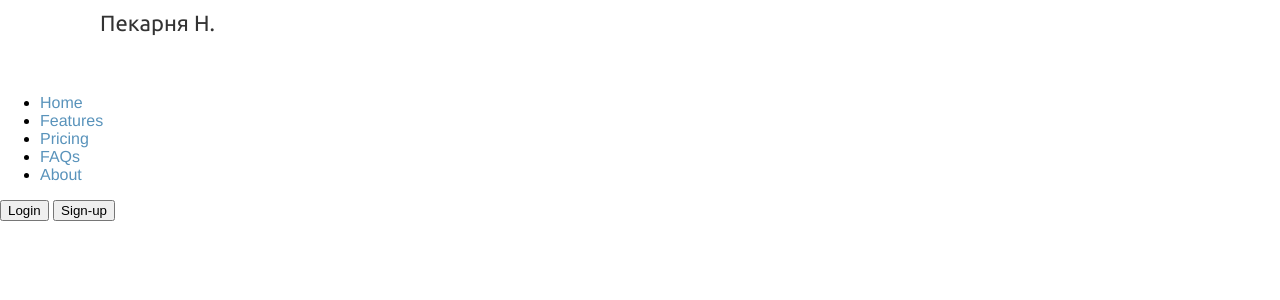
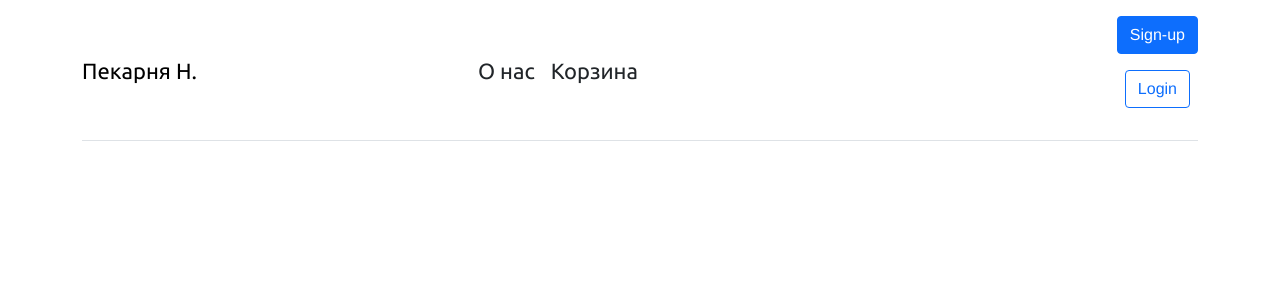
Before and after one commit to neverovska/ISP-LR3, a Django app: page / in a window 1280 px wide. Shown: the top 300 px of the page. Run offline with Django 3.2, Linux system fonts and the light colour scheme; data that the repository does not hold is empty; parts of the project's set-up code (start-up, migrations or seed data) failed here and were passed over; some libraries are stand-ins or nearby versions.

Commit message:
html, css, cart

```diff
--- a/bakery_n/settings.py
+++ b/bakery_n/settings.py
@@ -15,7 +15,7 @@ import os
 # Build paths inside the project like this: os.path.join(BASE_DIR, ...)
 BASE_DIR = os.path.dirname(os.path.dirname(os.path.abspath(__file__)))
 
-CART_SESSION_ID = 'cart'
+
 # Quick-start development settings - unsuitable for production
 # See https://docs.djangoproject.com/en/3.0/howto/deployment/checklist/
 
@@ -66,7 +66,7 @@ TEMPLATES = [
                 'django.template.context_processors.request',
                 'django.contrib.auth.context_processors.auth',
                 'django.contrib.messages.context_processors.messages',
-                'cart.context_processors.cart',
+
             ],
         },
     },
--- a/cart/cart.py
+++ b/cart/cart.py
@@ -3,74 +3,74 @@ from django.conf import settings
 from mybakery.models import Product
 
 
-class Cart(object):
-
-    def __init__(self, request):
-        """
-        Инициализация корзины
-        """
-        self.session = request.session
-        cart = self.session.get(settings.CART_SESSION_ID)
-        if not cart:
-            # сохраняем ПУСТУЮ корзину в сессии
-            cart = self.session[settings.CART_SESSION_ID] = {}
-        self.cart = cart
-
-    def __iter__(self):
-        """
-        Перебираем товары в корзине и получаем товары из базы данных.
-        """
-        product_ids = self.cart.keys()
-        # получаем товары и добавляем их в корзину
-        products = Product.objects.filter(id__in=product_ids)
-
-        cart = self.cart.copy()
-        for product in products:
-            cart[str(product.id)]['product'] = product
-
-        for item in cart.values():
-            item['price'] = Decimal(item['price'])
-            item['total_price'] = item['price'] * item['quantity']
-            yield item
-
-    def __len__(self):
-        """
-        Считаем сколько товаров в корзине
-        """
-        return sum(item['quantity'] for item in self.cart.values())
-
-    def add(self, product, quantity=1, update_quantity=False):
-        """
-        Добавляем товар в корзину или обновляем его количество.
-        """
-        product_id = str(product.id)
-        if product_id not in self.cart:
-            self.cart[product_id] = {'quantity': 0,
-                                     'price': str(product.price)}
-        if update_quantity:
-            self.cart[product_id]['quantity'] = quantity
-        else:
-            self.cart[product_id]['quantity'] += quantity
-        self.save()
-
-    def save(self):
-        # сохраняем товар
-        self.session.modified = True
-
-    def remove(self, product):
-        """
-        Удаляем товар
-        """
-        product_id = str(product.id)
-        if product_id in self.cart:
-            del self.cart[product_id]
-            self.save()
-
-    def get_total_price(self):
-        # получаем общую стоимость
-        return sum(Decimal(item['price']) * item['quantity'] for item in self.cart.values())
-
-    def clear(self):
-        # очищаем корзину в сессии
-        del self.session[settings.CART_SESSION_ID]
-        self.save()
+# class Cart(object):
+#
+#     def __init__(self, request):
+#         """
+#         Инициализация корзины
+#         """
+#         self.session = request.session
+#         cart = self.session.get(settings.CART_SESSION_ID)
+#         if not cart:
+#             # сохраняем ПУСТУЮ корзину в сессии
+#             cart = self.session[settings.CART_SESSION_ID] = {}
+#         self.cart = cart
+#
+#     def __iter__(self):
+#         """
+#         Перебираем товары в корзине и получаем товары из базы данных.
+#         """
+#         product_ids = self.cart.keys()
+#         # получаем товары и добавляем их в корзину
+#         products = Product.objects.filter(id__in=product_ids)
+#
+#         cart = self.cart.copy()
+#         for product in products:
+#             cart[str(product.id)]['product'] = product
+#
+#         for item in cart.values():
+#             item['price'] = Decimal(item['price'])
+#             item['total_price'] = item['price'] * item['quantity']
+#             yield item
+#
+#     def __len__(self):
+#         """
+#         Считаем сколько товаров в корзине
+#         """
+#         return sum(item['quantity'] for item in self.cart.values())
+#
+#     def add(self, product, quantity=1, update_quantity=False):
+#         """
+#         Добавляем товар в корзину или обновляем его количество.
+#         """
+#         product_id = str(product.id)
+#         if product_id not in self.cart:
+#             self.cart[product_id] = {'quantity': 0,
+#                                      'price': str(product.price)}
+#         if update_quantity:
+#             self.cart[product_id]['quantity'] = quantity
+#         else:
+#             self.cart[product_id]['quantity'] += quantity
+#         self.save()
+#
+#     def save(self):
+#         # сохраняем товар
+#         self.session.modified = True
+#
+#     def remove(self, product):
+#         """
+#         Удаляем товар
+#         """
+#         product_id = str(product.id)
+#         if product_id in self.cart:
+#             del self.cart[product_id]
+#             self.save()
+#
+#     def get_total_price(self):
+#         # получаем общую стоимость
+#         return sum(Decimal(item['price']) * item['quantity'] for item in self.cart.values())
+#
+#     def clear(self):
+#         # очищаем корзину в сессии
+#         del self.session[settings.CART_SESSION_ID]
+#         self.save()
--- a/cart/context_processors.py
+++ /dev/null
@@ -1,5 +0,0 @@
-from .cart import Cart
-
-
-def cart(request):
-    return {'cart': Cart(request)}
--- a/mybakery/static/css/base.css
+++ b/mybakery/static/css/base.css
@@ -12,16 +12,14 @@ h1, h2, h3, h4, h5 , h6 {
 
 a {
     text-decoration:none;
-    color:#5993bb;
-}
-
-a:hover {
-    color:#77b6e2;
+    font-family: 'Ubuntu', sans-serif;
+    color:#000000;
+    font-size:22px;
 }
 
 a.button, input[type="submit"] {
     color:#fff;
-    background:#5993bb;
+    background:#945c4b;
     border-radius:4px;
     padding:10px 20px;
     font-size:14px;
@@ -115,20 +109,6 @@ ul.errorlist {
    padding:0;
 }
 
-
-#header {
-    padding:10px 100px;
-    font-size:18px;
-    overflow:auto;
-}
-
-#subheader {
-    background:#ececec;
-    color:#444;
-    padding:15px 100px;
-    overflow:auto;
-}
-
 #header .logo {
     font-family: 'Ubuntu', sans-serif;
     float:left;
@@ -314,20 +265,3 @@ ul.errorlist {
 .recommendations.cart img {
     width:120px;
 }
-
-/* braintree hosted fields */
-form div.field {
-    font-size:13px;
-    color:#666;
-    width:300px;
-    height:22px;
-    margin-bottom:10px;
-    padding:6px 12px;
-    border:0;
-    background:#efefef;
-    color:#666;
-    border-radius:4px;
-}
-.justify-content-center {
-    justify-content: center!important;
-}
--- a/mybakery/templates/bakery/base.html
+++ b/mybakery/templates/bakery/base.html
@@ -1,36 +1,41 @@
 {% load static %}
 <html>
+<html lang="ru">
 <head>
-<meta charset="utf-8" />
+    <meta charset="UTF-8">
+    <meta name="viewport"
+          content="width=device-width, user-scalable=no, initial-scale=1.0, maximum-scale=1.0, minimum-scale=1.0">
+    <meta http-equiv="X-UA-Compatible" content="ie=edge">
     <title>{% block title %}Пекарня Н.{% endblock %}</title>
-<link href="{% static "css/base.css" %}" rel="stylesheet">
+    <link rel="stylesheet" href="https://cdn.jsdelivr.net/npm/bootstrap@5.1.3/dist/css/bootstrap.min.css">
+    <link rel="stylesheet" href="{% static 'css/base.css' %}">
+    <link rel="stylesheet" href="https://use.fontawesome.com/releases/v5.8.2/css/all.css">
 </head>
 <body>
-<div id="header">
-<a href="/" class="logo">Пекарня Н.</a>
-</div>
+<main>
     <div class="container">
         <header class="d-flex flex-wrap align-items-center justify-content-center justify-content-md-between py-3 mb-4 border-bottom">
-      <a href="/" class="d-flex align-items-center col-md-3 mb-2 mb-md-0 text-dark text-decoration-none">
-        <svg class="bi me-2" width="40" height="32" role="img" aria-label="Bootstrap"><use xlink:href="#bootstrap"></use></svg>
-      </a>
+            <a href="/" class="logo">Пекарня Н.</a>
 
-      <ul class="nav col-12 col-md-auto mb-2 justify-content-center mb-md-0">
-        <li><a href="#" class="nav-link px-2 link-secondary">Home</a></li>
-        <li><a href="#" class="nav-link px-2 link-dark">Features</a></li>
-        <li><a href="#" class="nav-link px-2 link-dark">Pricing</a></li>
-        <li><a href="#" class="nav-link px-2 link-dark">FAQs</a></li>
-        <li><a href="#" class="nav-link px-2 link-dark">About</a></li>
+            <ul class="nav col-12 col-md-auto mb-2 justify-content-end mb-md-0">
+                <li><a href="#" class="nav-link px-2 link-dark">О нас</a></li>
+                <li><a href="{% url 'cart:cart_detail' %}" class="nav-link px-2 link-dark">Корзина</a></li>
             </ul>
-
             <div class="col-md-3 text-end">
-        <button type="button" class="btn btn-outline-primary me-2">Login</button>
-        <button type="button" class="btn btn-primary">Sign-up</button>
+                <form action="{% url 'user:signup' %}">
+                    <button class="btn btn-primary">Sign-up</button>
+                </form>
+                <form action="{% url 'user:signin' %}">
+                    <button class="btn btn-outline-primary me-2">Login</button>
+                </form>
             </div>
         </header>
     </div>
+</main>
 <div id="content">
     {% block content %}{% endblock %}
 </div>
+
+
 </body>
 </html>
--- a/mybakery/urls.py
+++ b/mybakery/urls.py
@@ -6,7 +6,6 @@ app_name = 'mybakery'
 
 urlpatterns = [
     path('', ProductList.as_view(), name='product_list'),
-
     path('<int:id>/<slug:slug>', ViewProduct.as_view(),
          name='product_detail')
 ]
--- a/mybakery/views.py
+++ b/mybakery/views.py
@@ -1,7 +1,7 @@
 from django.shortcuts import render, get_object_or_404
 from django.urls import reverse_lazy
 from django.views.generic import ListView, DetailView, UpdateView, DeleteView
-from cart.forms import CartAddProductForm
+
 from .models import Product
 
 
```
Also changed, not shown: other parts of mybakery/static/css/base.css (+2 -35 lines), cart/views.py (+6 -5 lines), mybakery/templates/bakery/product/detail.html (+7 -5 lines), cart/migrations/0001_initial.py (added), media/product/2022/06/16/dv5a3987_400x500_e76.jpg (added), media/product/2022/06/16/dv5a3987_400x500_e76_HQa2j9P.jpg (added). Lines whose indentation alone changed are shown as unchanged.
